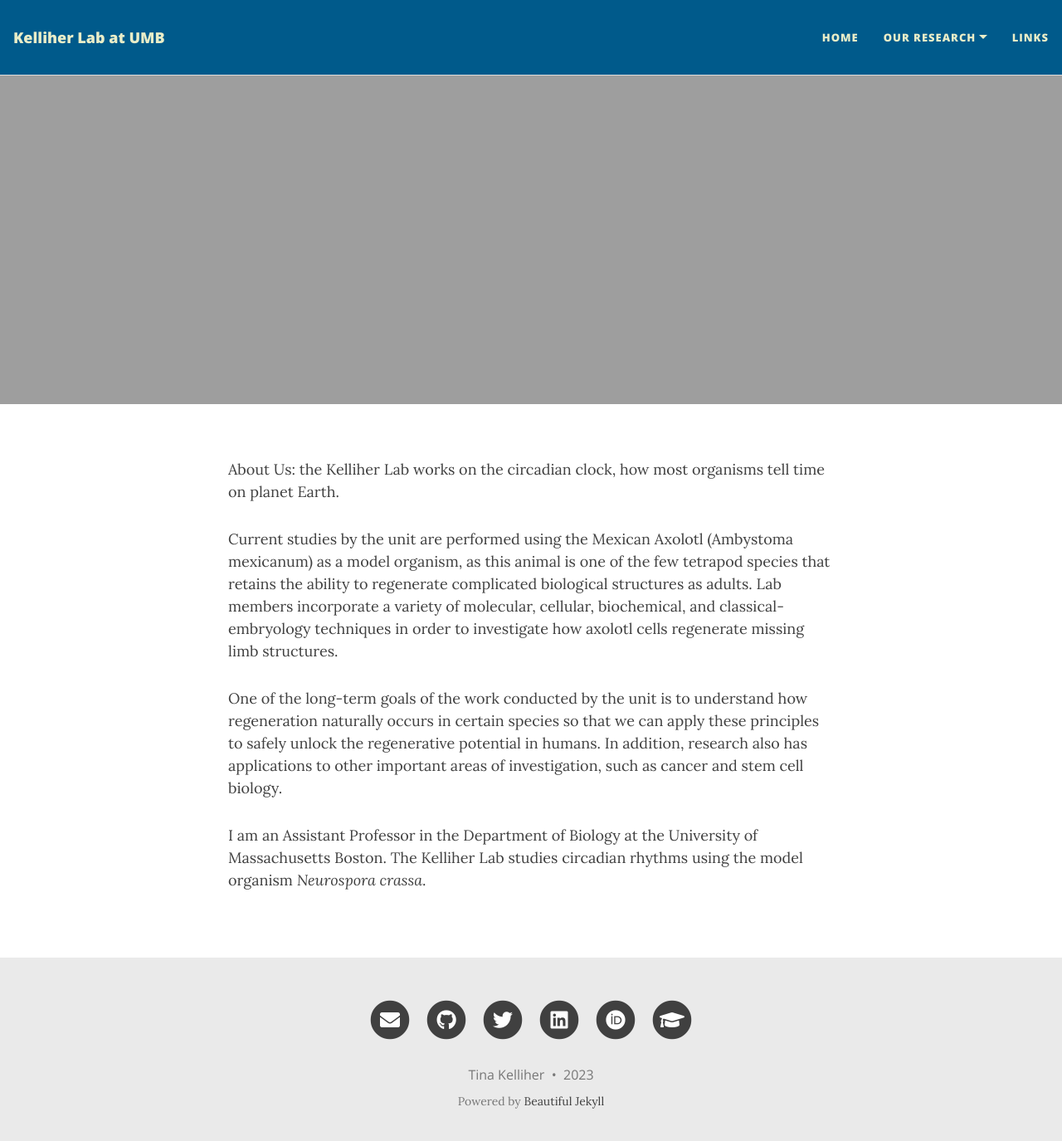
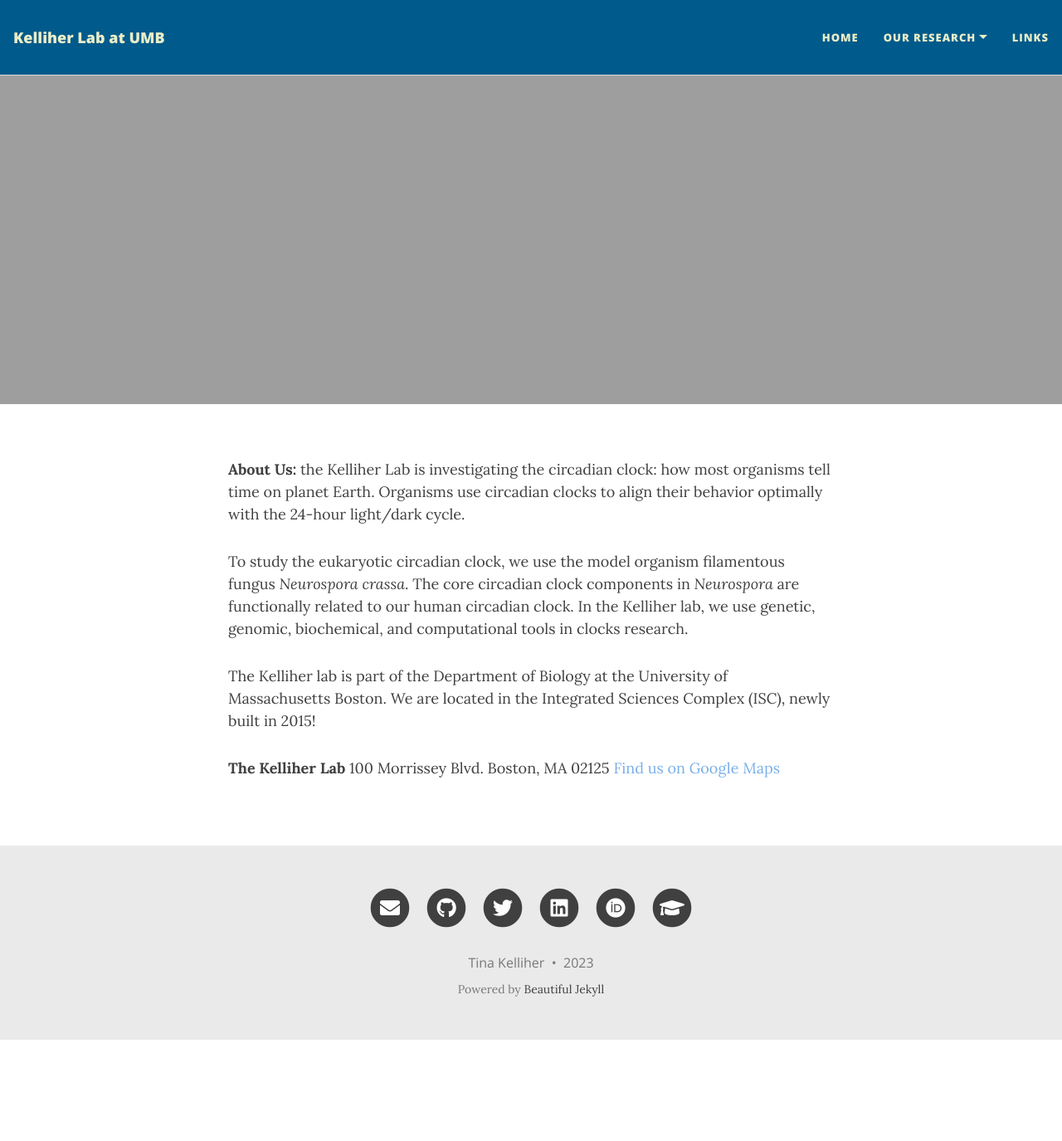
Before and after one commit to cmk35/cmk35.github.io, a Jekyll site: the page built from index.md, in a window 1280 px wide and 1388 px high. Shown: the top 1375 px of the window at 83% size. Built offline with Jekyll 4.4.1, drawn with Linux system fonts in a browser that asks for light colours; nearby versions of some CDN libraries.

Commit message:
Update index.md

```diff
--- a/index.md
+++ b/index.md
@@ -5,11 +5,13 @@ cover-img: /clock_intro_figure.jpg
 # subtitle: Hello
 ---
 
-About Us: the Kelliher Lab works on the circadian clock, how most organisms tell time on planet Earth.
+**About Us:** the Kelliher Lab is investigating the circadian clock: how most organisms tell time on planet Earth. Organisms use circadian clocks to align their behavior optimally with the 24-hour light/dark cycle.
 
-Current studies by the unit are performed using the Mexican Axolotl (Ambystoma mexicanum) as a model organism, as this animal is one of the few tetrapod species that retains the ability to regenerate complicated  biological structures  as adults. Lab members incorporate a variety of molecular, cellular, biochemical, and classical-embryology techniques in order to investigate how axolotl cells regenerate missing limb structures.
+To study the eukaryotic circadian clock, we use the model organism filamentous fungus <em>Neurospora crassa</em>. The core circadian clock components in <em>Neurospora</em> are functionally related to our human circadian clock. In the Kelliher lab, we use genetic, genomic, biochemical, and computational tools in clocks research.
 
-One of the long-term goals of the work conducted by the unit is to understand how regeneration naturally occurs in certain species so that we can apply these principles to safely unlock the regenerative potential in humans. In addition, research also has applications to other important areas of investigation, such as cancer and stem cell biology.
+The Kelliher lab is part of the Department of Biology at the University of Massachusetts Boston. We are located in the Integrated Sciences Complex (ISC), newly built in 2015!
 
-I am an Assistant Professor in the Department of Biology at the University of Massachusetts Boston.
-The Kelliher Lab studies circadian rhythms using the model organism <em>Neurospora crassa</em>.
+**The Kelliher Lab**
+100 Morrissey Blvd.
+Boston, MA 02125
+<a href="https://www.google.com/maps/place/Integrated+Sciences+Complex/@42.314013,-71.041035,15z/data=!4m5!3m4!1s0x0:0x1fd14e0182a90286!8m2!3d42.314013!4d-71.041035" target="_blank">Find us on Google Maps</a>
```
